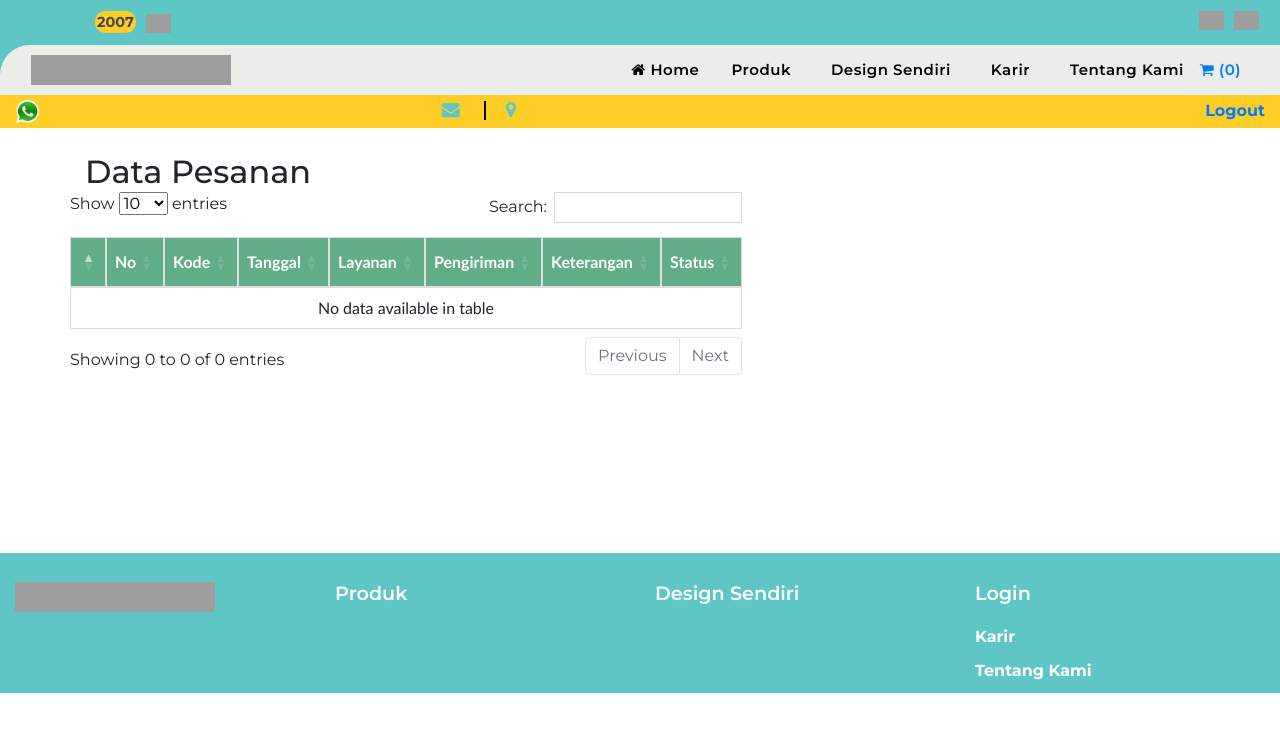
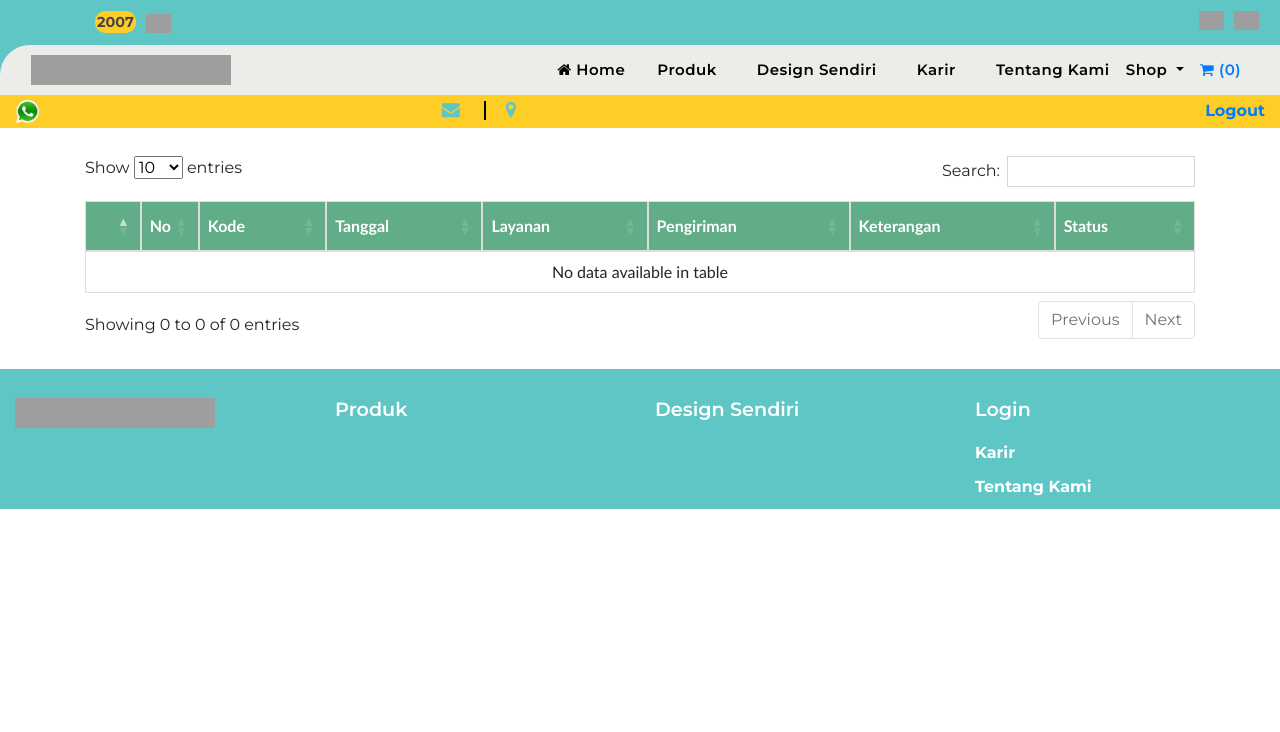
Before and after one commit to kimbisnis3/olin_store_new, a CodeIgniter app: page /olin/order in a window 1280 px wide. Shown: the top 732 px of the page. Run offline with CodeIgniter, Linux system fonts and the light colour scheme; the visitor is signed in with stand-in values (Sample User, id 1); data that the repository does not hold is empty; some libraries are stand-ins or nearby versions; grey boxes are pictures that could not be loaded.

Commit message:
order payment dan navbar menu user

```diff
--- a/application/views/_partials/topbar.php
+++ b/application/views/_partials/topbar.php
@@ -75,6 +75,17 @@
  															<li class="nav-item menu-aboutus">
  																	<a class="nav-link" href="<?php echo base_url() ?>aboutus">Tentang Kami</a>
  															</li>
+                              <?php if ($this->session->userdata('in') == 1): ?>
+                                <li class="nav-item dropdown">
+                                  <a class="nav-link dropdown-toggle" href="#" id="navbarDropdownMenuLink" role="button" data-toggle="dropdown" aria-haspopup="true" aria-expanded="false">
+                                    Shop
+                                  </a>
+                                  <div class="dropdown-menu" aria-labelledby="navbarDropdownMenuLink">
+                                    <a class="dropdown-item" href="<?php echo base_url() ?>order">Order</a>
+                                    <a class="dropdown-item" href="<?php echo base_url() ?>payment">Pembayaran</a>
+                                  </div>
+                                </li>
+                              <?php endif; ?>
                               <li class="nav-item menu-cart">
  																	<a class="nav-link text-primary" href="<?php echo base_url() ?>cart"><i class="fa fa-shopping-cart"></i> (<span class="total_items"></span>) </a>
  															</li>
--- a/application/views/order/v_order.php
+++ b/application/views/order/v_order.php
@@ -3,21 +3,10 @@
 <?php $this->load->view('_partials/head') ?>
 <body id="page-top" data-spy="scroll" data-target=".navbar-fixed-top">
     <?php $this->load->view('_partials/topbar') ?>
-    <section style="min-height : 50vh !important">
-    <div class="container" style="margin-top: 25px !important">
-      <div class="ckeck-top heading">
-        <h2 class="judul-page">Data Pesanan</h2>
-      </div>
-    </div>
-    <div class="konten" >
-      <!-- <div class="container" style="margin-bottom: 20px !important;">
-        <div class="row">
-          <button class="btn btn-teal btn-flat" onclick="add_data()"><i class="fa fa-plus"></i> Tambah</button>
-        </div>
-      </div> -->
+    <section class="py-1 my-4">
       <div class="container">
-        <div class="row">
-          <table id="table" class="table-custom" cellspacing="0" width="100%">
+        <div class="table-responsive">
+          <table id="table" class="table-custom" cellspacing="0" style="width : 100% !important">
             <thead>
               <tr>
                 <th width="5%"></th>
@@ -37,10 +26,8 @@
           </table>
         </div>
       </div>
-    </div>
     </section>
     <?php $this->load->view('_partials/foot') ?>
-
 </body>
 <script>
     var path = 'order';
--- a/application/views/payment/v_payment.php
+++ b/application/views/payment/v_payment.php
@@ -114,6 +114,7 @@
       </section>
       <section class="p-3 mb-5">
         <div class="container">
+          <div class="table-responsive">
             <table id="table" class="table-custom" cellspacing="0" width="100%">
               <thead>
                 <tr>
@@ -135,6 +136,7 @@
               </tbody>
             </table>
         </div>
+      </div>
       </section>
       <?php $this->load->view('_partials/foot.php'); ?>
     </body>
```
